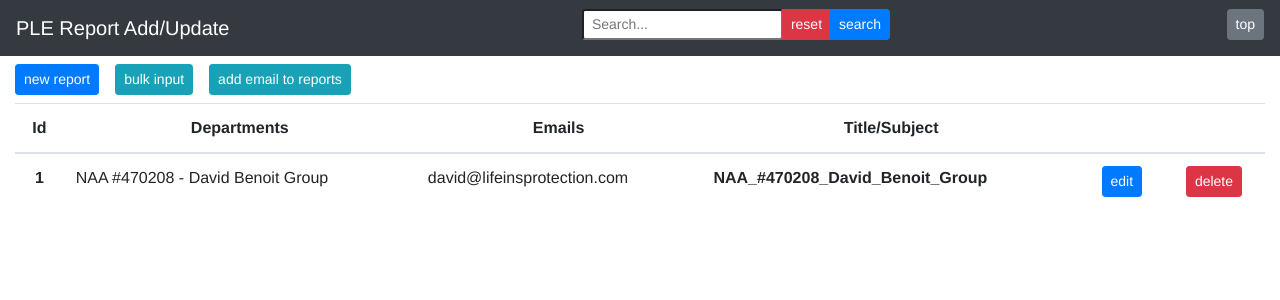
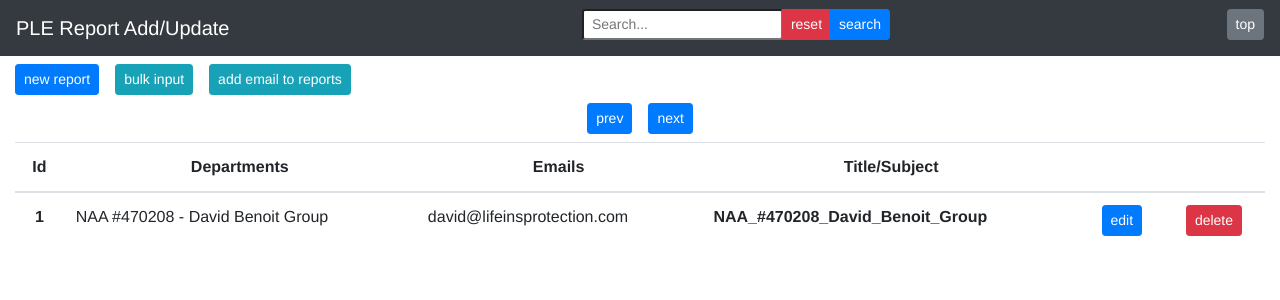
Before and after one commit to SkipThorp-Colibri/ple-data, a Vue app: page / in a window 1280 px wide. Shown: the top 300 px of the page. Built offline with nearby package versions, Linux system fonts and the light colour scheme; data requests are answered from the project's data file.

Commit message:
merge changes in from dev-pagination

```diff
--- a/src/components/ReportsTable.vue
+++ b/src/components/ReportsTable.vue
@@ -1,4 +1,8 @@
 <template>
+  <div>
+    <span class="m-2"><Button color="btn-primary" text="prev" @btn-click="getPrevPage(currentPage)" /></span>
+    <span class="m-2"><Button color="btn-primary" text="next" @btn-click="getNextPage(currentPage)" /></span>
+  </div>
   <table class="table">
     <thead>
       <tr>
@@ -34,6 +38,7 @@ export default {
     },
     props: {
         reports: Array,
+        currentPage: Number
     },
     methods: {
         editLine(report) {
@@ -41,11 +46,18 @@ export default {
         },
         deleteLine(report) {
           this.$emit('delete-report', report.id)
+        },
+        getNextPage(page) {
+          this.$emit('get-page', page + 1)
+        },
+        getPrevPage(page) {
+          this.$emit('get-page', page - 1)
         }
     },
     emits: [
       'edit-report',
-      'delete-report'
+      'delete-report',
+      'get-page'
     ]
 }
 </script>
```
